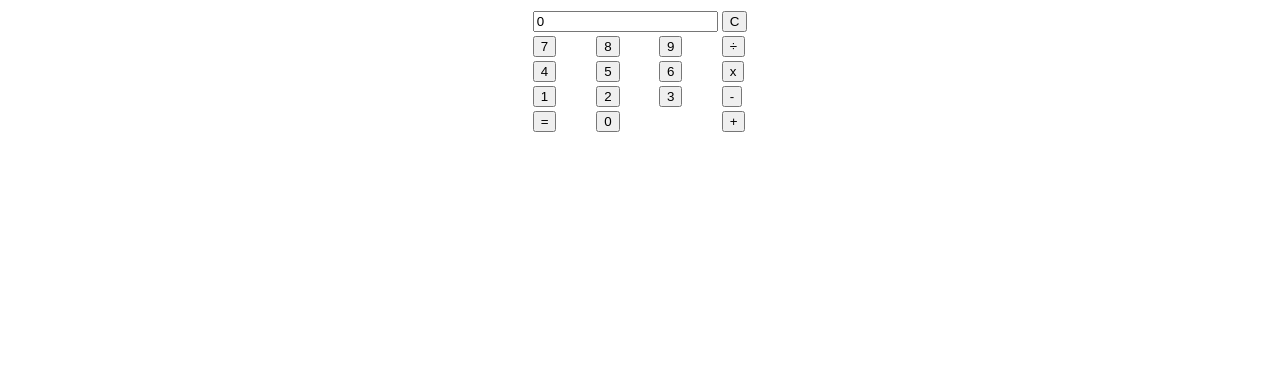
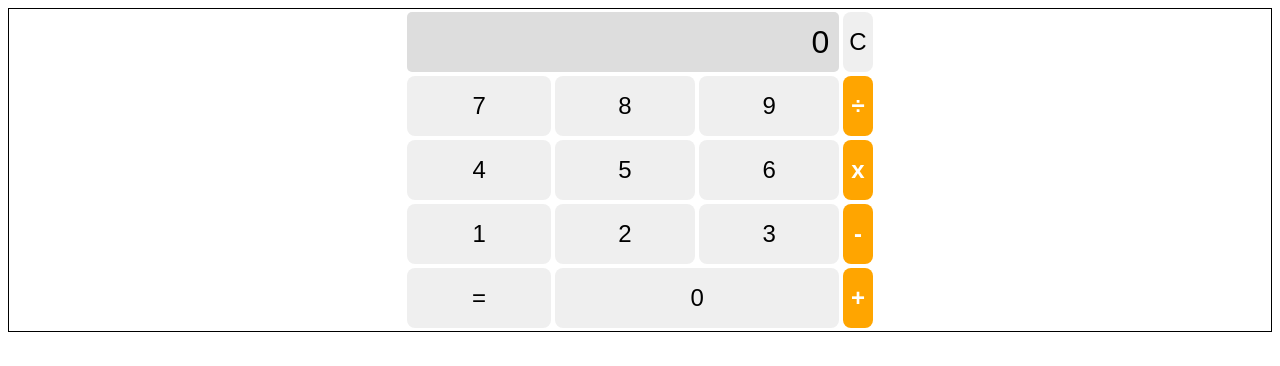
Before and after one commit to ashton-navarro01/calculator, a plain HTML site: page index.html in a window 1280 px wide. Drawn offline with Linux system fonts and the light colour scheme.

Commit message:
Added css styling to buttons

```diff
--- a/index.html
+++ b/index.html
@@ -7,7 +7,7 @@
     <table class="calculator">
         <tbody>
             <tr>
-                <td colspan="3"><input type="text" value="0" id="screen"></th>
+                <td colspan="3"><input type="text" value="0" id="screen" readonly></th>
                 <td><input type="button" value="C" onclick="clearScreen()"></td>
             </tr>
             <tr>
--- a/styles.css
+++ b/styles.css
@@ -1,5 +1,45 @@
-.calculator{
+.calculator {
     display: flex;
     align-items: center;
     justify-content: center;
 }
+
+table {
+    border: 1px solid black;
+    margin-left: auto;
+    margin-right: auto;
+}
+
+#screen {
+  width: 100%;
+  height: 60px;
+  font-size: 32px;
+  text-align: right;
+  padding-right: 10px;
+  background-color: #ddd;
+  border: none;
+  outline: none;
+  border-radius: 5px;
+}
+
+input[type="button"] {
+  width: 100%;
+  height: 60px;
+  font-size: 24px;
+  border: none;
+  border-radius: 8px;
+  cursor: pointer;
+}
+
+input[value="+"],
+input[value="-"],
+input[value="x"],
+input[value="÷"] {
+  background-color: orange;
+  color: white;
+  font-weight: bold;
+}
+
+input[type="button"]:hover {
+  background-color: #ddd;
+}
```
